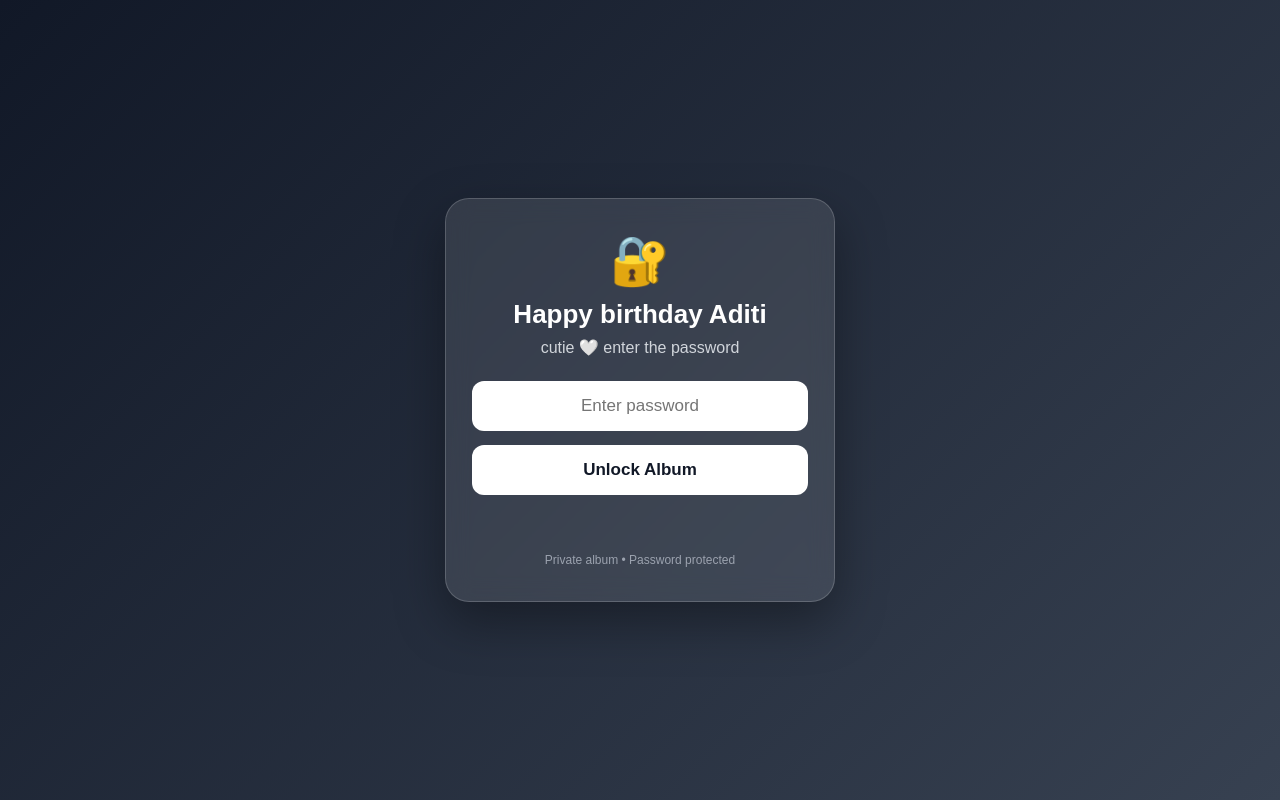
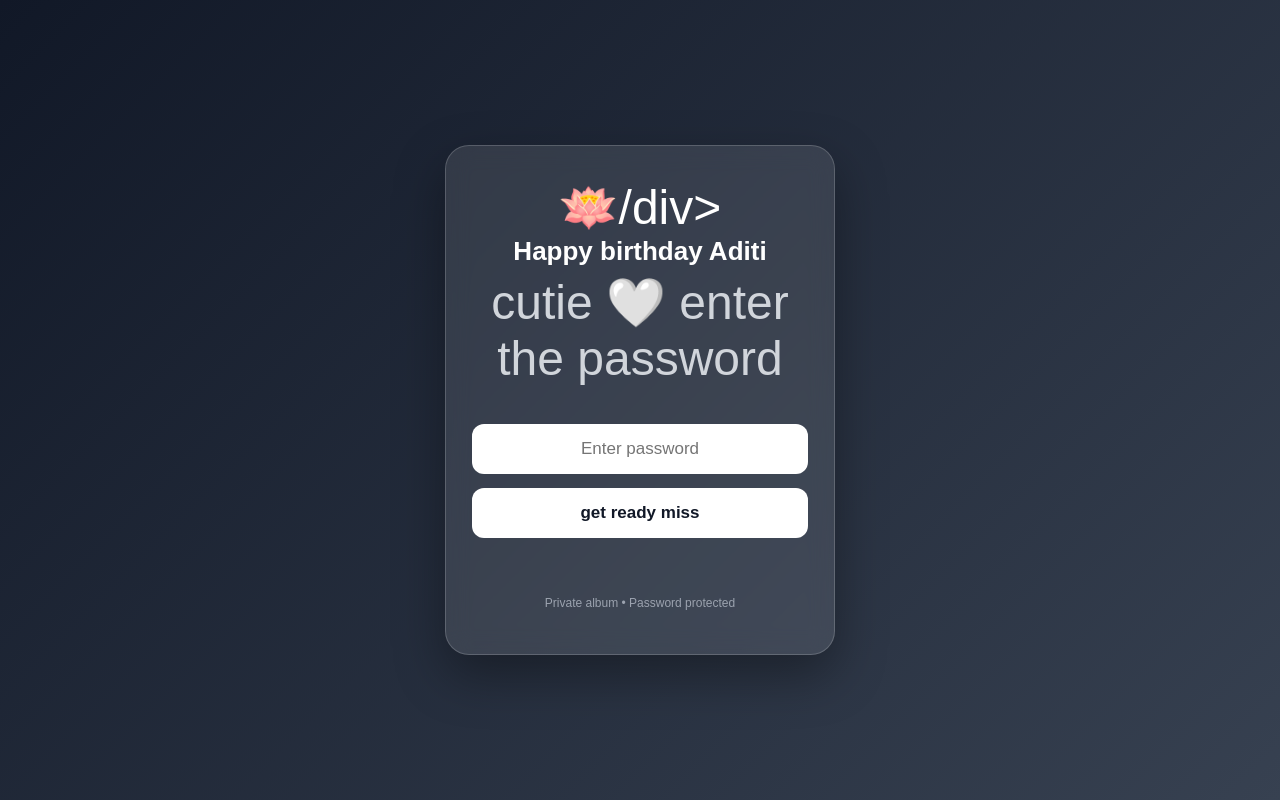
Before and after one commit to kkroyalstatus-dot/Lado-ji-, a plain HTML site: page index.html in a window 1280 px wide. Drawn offline with Linux system fonts and the light colour scheme.

Commit message:
Change lock icon and button text in index.html

```diff
--- a/index.html
+++ b/index.html
@@ -68,13 +68,13 @@
 </head>
 <body>
   <main class="card">
-    <div class="lock">🔐</div>
+    <div class="lock">🪷/div>
     <h1>Happy birthday Aditi</h1>
     <p>cutie 🤍 enter the password</p>
 
     <input id="password" type="password" placeholder="Enter password"
            autocomplete="off" onkeydown="if(event.key==='Enter') unlock()">
-    <button onclick="unlock()">Unlock Album</button>
+    <button onclick="unlock()">get ready miss</button>
 
     <div id="message"></div>
     <div class="note">Private album • Password protected</div>
```
